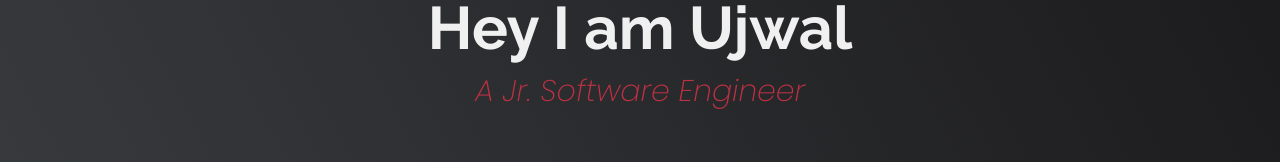
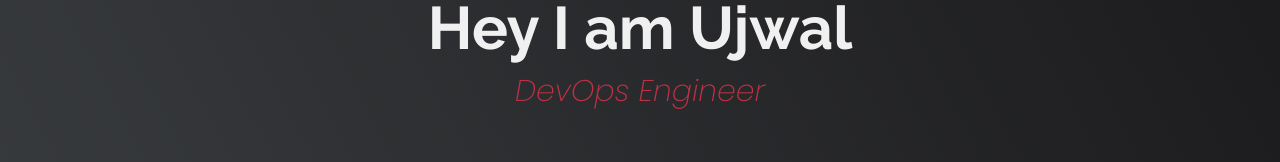
Before and after one commit to Uj5Ghare/Responsive-Web-Design, a plain HTML site: page index.html in a window 1280 px wide. Shown: the part 351-513 px from the top of the page. Drawn offline with Linux system fonts and the light colour scheme.

Commit message:
Update index.html

```diff
--- a/index.html
+++ b/index.html
@@ -32,7 +32,7 @@
 
     <section id="welcome-section" class="welcome-section">
         <h1>Hey I am Ujwal</h1>
-        <p>A Jr. Software Engineer</p>
+        <p>DevOps Engineer</p>
     </section>
 
     <!-- END WELCOME SECTION -->
```
